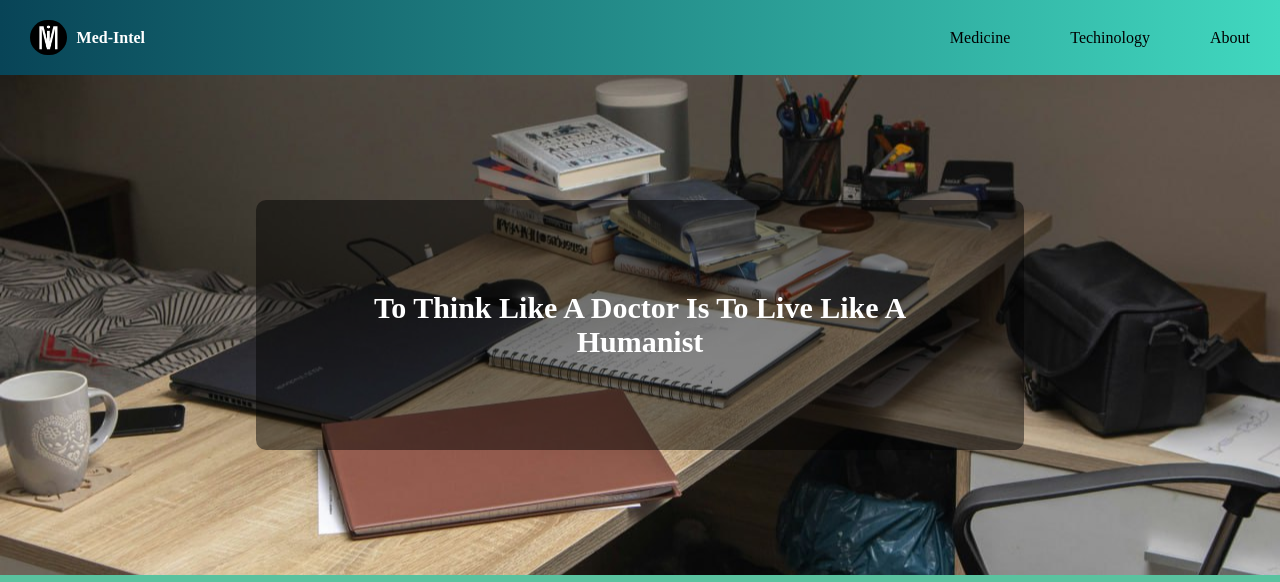
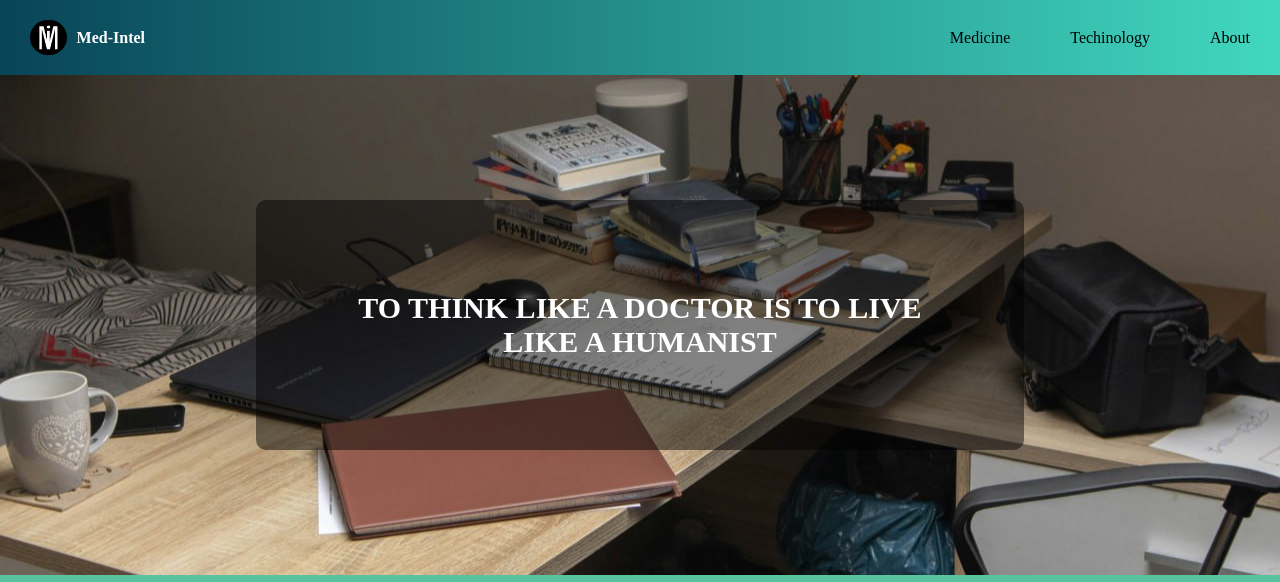
Before and after one commit to abd0-png/MedIntal, a plain HTML site: page index.html in a window 1280 px wide. Shown: the top 582 px of the page. Drawn offline with Linux system fonts and the light colour scheme.

Commit message:
Update style.css

```diff
--- a/style.css
+++ b/style.css
@@ -119,7 +119,7 @@ a{
     justify-content: center;
     align-items: center;
     font-size: 30px;
-    text-transform: capitalize;
+    text-transform: Uppercase;
     text-align: center;
 }
 
```
